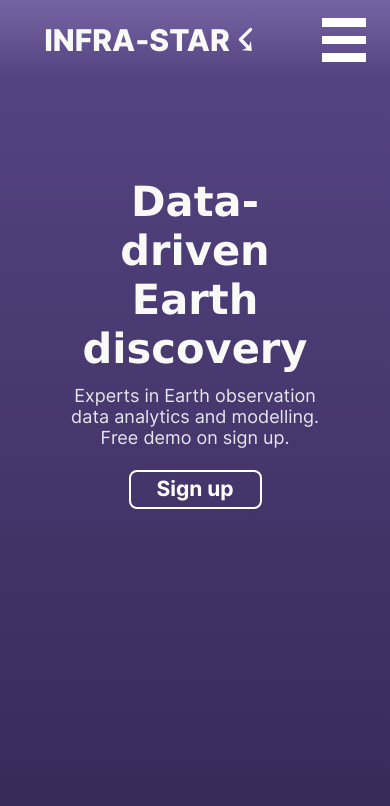
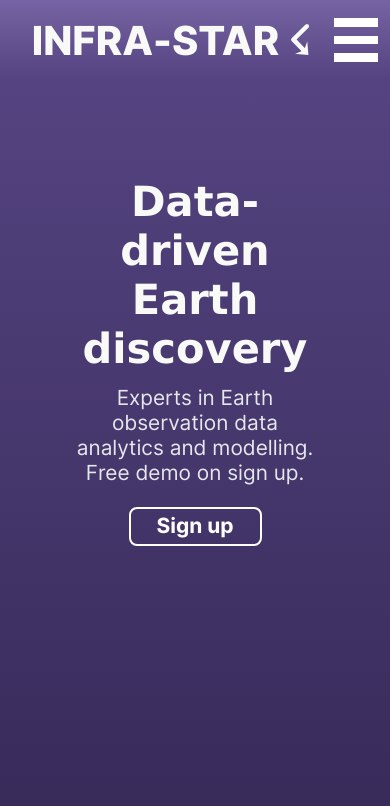
Before and after one commit to Yagrr/signup-form, a plain HTML site: page index.html in a window 390 px wide. Shown: the top 806 px of the page. Drawn offline with Linux system fonts and the light colour scheme.

Commit message:
Add responsive font size and fix top header logo margin to be centered

```diff
--- a/landing-styles.css
+++ b/landing-styles.css
@@ -100,7 +100,7 @@ button {
 }
 
 .header-logo,.header-logo:hover {
-    font-size: 30px;
+    font-size: 40px;
     color: #F9FAF8;
     text-decoration: none;
     font-family:'Inter','Noto Sans', sans-serif;
@@ -116,7 +116,7 @@ button {
     cursor: pointer;
     border: none;
     padding: 0px;
-    margin: 0 20px 0 20px;
+    margin-right: 20px;
     background: linear-gradient(
         to bottom,
          #FFFFFF, #FFFFFF 20%,
@@ -235,7 +235,7 @@ nav label {
 }
 
 .h1-left-subtext {
-    font-size:18px;
+    font-size:calc(16px + 0.3rem);
     text-wrap:wrap;
     color: #E5E7EB;
 }
```
